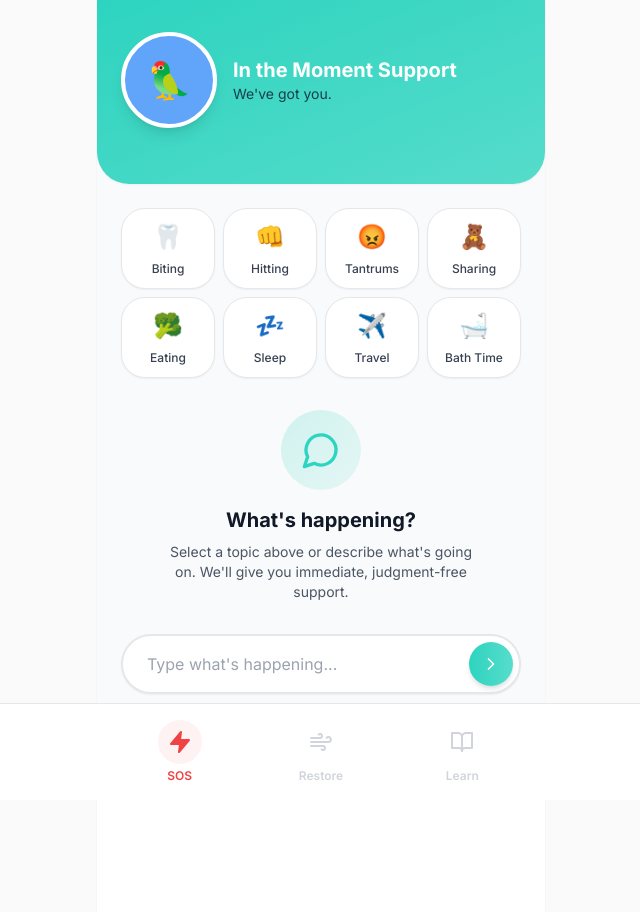
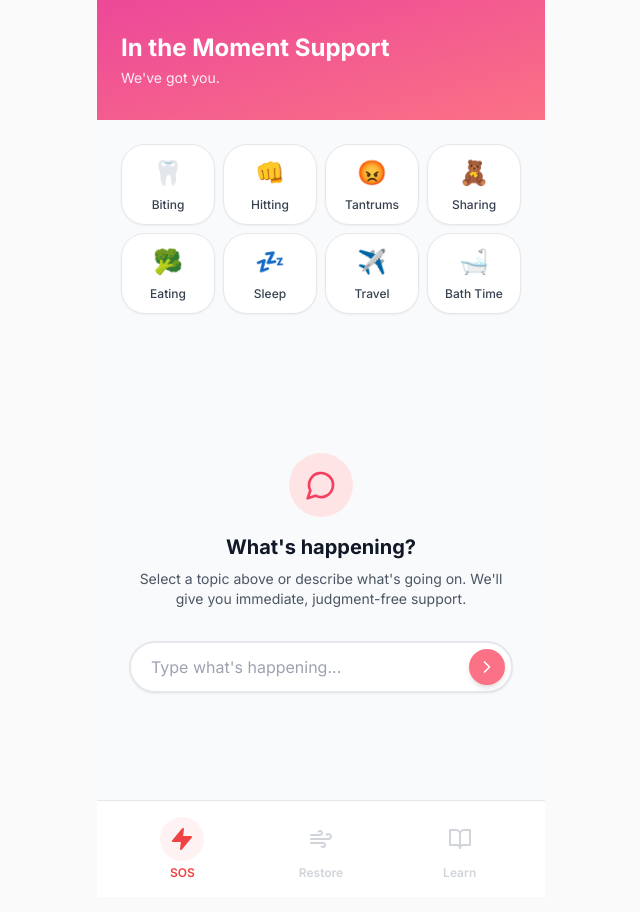
Before and after one commit to kyleholden1/kandu-app-og, a Next.js app: page /sos in a window 1280 px wide. Shown: the whole page, without its empty margins (319-959 px from the left). Built offline with nearby package versions, Linux system fonts and the light colour scheme.

Commit message:
Simplify UI: remove complex component, fix layout spacing

```diff
--- a/app/layout.tsx
+++ b/app/layout.tsx
@@ -20,8 +20,8 @@ export default function RootLayout({
   return (
     <html lang="en">
       <body className={`${inter.className} bg-background`}>
-        <main className="max-w-md mx-auto min-h-screen bg-white shadow-sm relative pb-28">
-           {children}
+        <main className="max-w-md mx-auto min-h-screen bg-white relative flex flex-col">
+           <div className="flex-1">{children}</div>
            <BottomNav />
         </main>
       </body>
--- a/app/sos/page.tsx
+++ b/app/sos/page.tsx
@@ -1,8 +1,7 @@
 "use client";
 
 import { useState } from "react";
-import { Search, MessageCircle, ChevronRight } from "lucide-react";
-import Mascot from "@/components/Mascot";
+import { MessageCircle, ChevronRight } from "lucide-react";
 
 const COMMON_STRUGGLES = [
   { emoji: "🦷", label: "Biting" },
@@ -19,16 +18,11 @@ export default function SOSPage() {
   const [input, setInput] = useState("");
 
   return (
-    <div className="flex flex-col h-screen pb-24 bg-gray-50">
-      {/* Teal Header with Mascot */}
-      <div className="bg-gradient-to-br from-primary to-primary/80 text-white px-6 py-8 rounded-b-3xl shadow-sm">
-        <div className="flex items-center gap-4 mb-6">
-          <Mascot mood="calm" />
-          <div>
-            <h1 className="text-xl font-bold">In the Moment Support</h1>
-            <p className="text-primary-foreground/80 text-sm">We've got you.</p>
-          </div>
-        </div>
+    <div className="flex flex-col min-h-screen bg-gray-50">
+      {/* Teal Header */}
+      <div className="bg-gradient-to-br from-pink-500 to-rose-400 text-white px-6 py-8">
+        <h1 className="text-2xl font-bold mb-1">In the Moment Support</h1>
+        <p className="text-white/90 text-sm">We've got you.</p>
       </div>
 
       {/* Quick Chips Grid */}
@@ -44,24 +38,24 @@ export default function SOSPage() {
         ))}
       </div>
 
-      {/* Chat Area (Placeholder for now) */}
-      <div className="flex-1 px-6 pb-6 flex flex-col justify-center items-center text-center">
-        <div className="w-20 h-20 bg-gradient-to-br from-primary/20 to-primary/10 rounded-full flex items-center justify-center mb-4">
-          <MessageCircle size={40} className="text-primary" />
+      {/* Chat Area */}
+      <div className="flex-1 px-6 py-12 flex flex-col justify-center items-center text-center">
+        <div className="w-16 h-16 bg-rose-100 rounded-full flex items-center justify-center mb-4">
+          <MessageCircle size={32} className="text-rose-500" />
         </div>
         <h2 className="text-xl font-bold text-gray-900 mb-2">What's happening?</h2>
-        <p className="text-gray-600 text-sm max-w-xs mb-8">Select a topic above or describe what's going on. We'll give you immediate, judgment-free support.</p>
+        <p className="text-gray-600 text-sm max-w-sm mb-8">Select a topic above or describe what's going on. We'll give you immediate, judgment-free support.</p>
 
         {/* Input Area */}
-        <div className="w-full relative">
+        <div className="w-full px-2 relative">
           <input
             type="text"
             value={input}
             onChange={(e) => setInput(e.target.value)}
             placeholder="Type what's happening..."
-            className="w-full bg-white border-2 border-gray-200 rounded-full py-4 pl-6 pr-14 focus:ring-2 focus:ring-primary/50 focus:border-primary outline-none text-gray-800 shadow-sm transition"
+            className="w-full bg-white border-2 border-gray-200 rounded-full py-3 pl-5 pr-12 focus:ring-2 focus:ring-rose-300 focus:border-rose-400 outline-none text-gray-800 shadow-sm transition"
           />
-          <button className="absolute right-2 top-1/2 -translate-y-1/2 p-3 bg-gradient-to-r from-primary to-primary/80 text-white rounded-full shadow-md hover:opacity-90 transition">
+          <button className="absolute right-4 top-1/2 -translate-y-1/2 p-2 bg-rose-400 hover:bg-rose-500 text-white rounded-full shadow-md transition">
             <ChevronRight size={20} />
           </button>
         </div>
--- a/components/BottomNav.tsx
+++ b/components/BottomNav.tsx
@@ -10,8 +10,8 @@ export default function BottomNav() {
   const isActive = (path: string) => pathname === path;
 
   return (
-    <nav className="fixed bottom-0 left-0 right-0 bg-white border-t border-gray-200 z-50 flex justify-center">
-      <div className="w-full max-w-md px-6 py-4 flex justify-between items-end gap-6">
+    <nav className="border-t border-gray-200 bg-white">
+      <div className="px-6 py-4 flex justify-between items-center gap-4">
         <Link href="/sos" className={`flex flex-col items-center gap-1 flex-1 transition ${isActive('/sos') ? 'text-red-500' : 'text-gray-300'}`}>
           <div className={`p-2.5 rounded-full transition ${isActive('/sos') ? 'bg-red-50' : ''}`}>
             <Zap size={24} fill={isActive('/sos') ? "currentColor" : "none"} />
```
